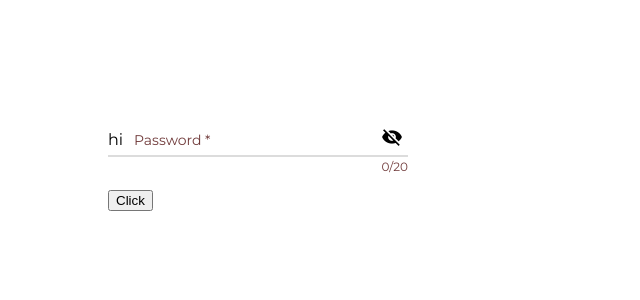
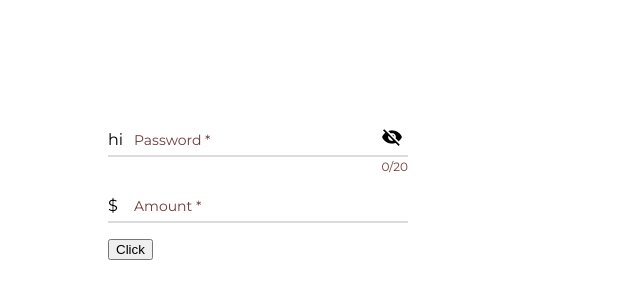
Before and after one commit to dlamas-root/vue-mosaic, a Vue app: page / in a window 1280 px wide. Shown: the top 300 px of the page, without its empty margins (0-640 px from the left). Built offline with nearby package versions, Linux system fonts and the light colour scheme.

Commit message:
input number comp

```diff
--- a/src/App.vue
+++ b/src/App.vue
@@ -1,6 +1,7 @@
 <script setup lang="ts">
 import { ref } from 'vue'
-import VmInputText from './components/VmInputText/VmInputText.vue'
+import VmInputText from './components/VmInputText/VmInputText.vue';
+import VmInputNumber from './components/VmInputNumber/VmInputNumber.vue';
 
 const hint = ref()
 
@@ -28,6 +29,13 @@ function checkRequired(value: string | undefined) {
       type="password"
       prefix="hi"
       :rules="[checkRequired]"
+    />
+    <VmInputNumber
+      label="Amount"
+      required
+      :hint="hint"
+      type="numbers"
+      prefix="$"
     />
     <button @click="toggleHint" style="margin-top: 1rem;">Click</button>
   </div>
--- /dev/null
+++ b/src/components/VmInputNumber/VmInputNumber.vue
@@ -0,0 +1,52 @@
+<script setup lang="ts">
+import { computed, ref, type ModelRef, type Ref } from 'vue'
+import VmIcon from '../VmIcon/VmIcon.vue'
+import VmField from '../VmField/VmField.vue'
+import { type Rule, validate } from '@/core/form'
+
+defineOptions({
+    name: 'VmInputText'
+})
+
+const model: ModelRef<string | undefined> = defineModel<string>()
+
+const inputType = 'number';
+
+const props = defineProps({
+    id: String,
+    appendIcon: String,
+    prependIcon: String,
+    disabled: Boolean,
+    hint: String,
+    label: String,
+    loading: Boolean,
+    name: String,
+    prefix: String,
+    readonly: Boolean,
+    required: Boolean,
+    rules: Array<Rule>,
+    suffix: String,
+    iconColor: String,
+})
+
+
+const errorMessage: Ref<string | undefined> = ref()
+
+function checkRules() {
+    errorMessage.value = validate(model.value, props.rules)
+}
+</script>
+
+<template>
+    <VmField :appendIcon :prependIcon :hint
+        :error="errorMessage" :label :loading :prefix :suffix :iconColor>
+        <input v-model="model" :id :name :disabled :readonly :required :type="inputType"
+            :style="{ paddingLeft: prependIcon && '0px' }" @input="checkRules" />
+        <template #prepend>
+            <slot name="prepend" />
+        </template>
+        <template #label>
+            <slot name="label" />
+        </template>
+    </VmField>
+</template>
```
